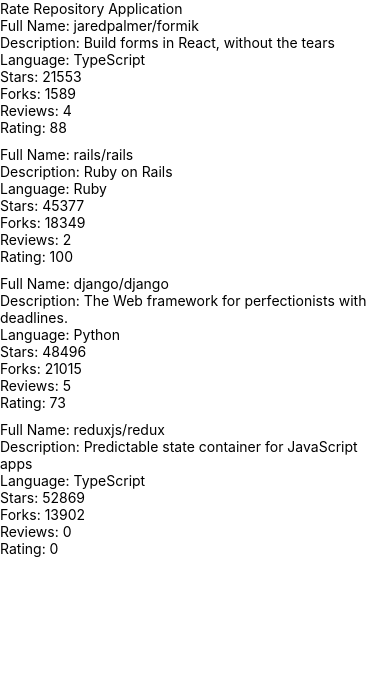
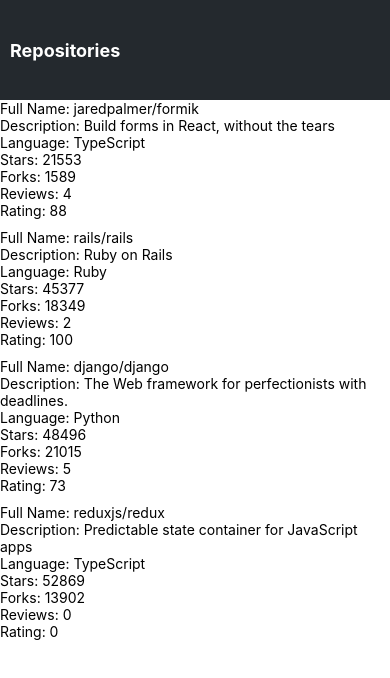
Before and after one commit to RedSquirrrel/FSO-Part10-rate-repository-app, a React Native app: screen / in a window 390 px wide. Shown: the top 678 px of the page. Built offline with nearby package versions, Linux system fonts and the light colour scheme.

Commit message:
ex: 10.4

```diff
--- /dev/null
+++ b/src/components/AppBar.jsx
@@ -0,0 +1,25 @@
+import Constants from "expo-constants";
+import { View, StyleSheet } from "react-native";
+import AppBarrTab from "./AppBarTab";
+import theme from "../theme";
+
+const styles = StyleSheet.create({
+  container: {
+    paddingTop: Constants.statusBarHeight,
+    backgroundColor: theme.backgrounds.navigationBg,
+    height: 100,
+    display: "flex",
+
+    justifyContent: "center",
+  },
+});
+
+const AppBar = () => {
+  return (
+    <View style={styles.container}>
+      <AppBarrTab label="Repositories" />
+    </View>
+  );
+};
+
+export default AppBar;
--- /dev/null
+++ b/src/components/AppBarTab.jsx
@@ -0,0 +1,20 @@
+import { Pressable, StyleSheet } from "react-native";
+import Text from "./Text";
+
+const AppBarrTab = ({ label }) => {
+  const styles = StyleSheet.create({
+    navText: {
+      padding: 10,
+    },
+  });
+
+  return (
+    <Pressable onPress={() => console.log("Pressable")}>
+      <Text fontWeight="bold" color="navigation" fontSize="navFontSize" style={styles.navText}>
+        {label}
+      </Text>
+    </Pressable>
+  );
+};
+
+export default AppBarrTab;
--- a/src/components/Main.jsx
+++ b/src/components/Main.jsx
@@ -1,10 +1,9 @@
-import Constants from "expo-constants";
-import { Text, StyleSheet, View } from "react-native";
+import { StyleSheet, View } from "react-native";
 import RepositoryList from "./RepositoryList";
+import AppBar from "./AppBar";
 
 const styles = StyleSheet.create({
   container: {
-    marginTop: Constants.statusBarHeight,
     flexGrow: 1,
     flexShrink: 1,
   },
@@ -13,7 +12,7 @@
 const Main = () => {
   return (
     <View style={styles.container}>
-      <Text>Rate Repository Application</Text>
+      <AppBar />
       <RepositoryList />
     </View>
   );
--- /dev/null
+++ b/src/components/Text.jsx
@@ -0,0 +1,46 @@
+import { Text as NativeText, StyleSheet } from "react-native";
+import theme from "../theme";
+
+const styles = StyleSheet.create({
+  text: {
+    color: theme.colors.textPrimary,
+    fontSize: theme.fontSizes.body,
+    fontFamily: theme.fonts.main,
+    fontWeight: theme.fontWeights.normal,
+  },
+  colorTextSecondary: {
+    color: theme.colors.textSecondary,
+  },
+  colorPrimary: {
+    color: theme.colors.primary,
+  },
+  colorTextNavigation: {
+    color: theme.colors.textNavigation,
+  },
+  fontSizeSubheading: {
+    fontSize: theme.fontSizes.subheading,
+  },
+  fontSizeNavigation: {
+    fontSize: theme.fontSizes.navigation,
+  },
+  fontWeightBold: {
+    fontWeight: theme.fontWeights.bold,
+  },
+});
+
+const Text = ({ color, fontSize, fontWeight, style, ...props }) => {
+  const textStyle = [
+    styles.text,
+    color === "textSecondary" && styles.colorTextSecondary,
+    color === "primary" && styles.colorPrimary,
+    color === "navigation" && styles.colorTextNavigation,
+    fontSize === "subheading" && styles.fontSizeSubheading,
+    fontSize === "navFontSize" && styles.fontSizeNavigation,
+    fontWeight === "bold" && styles.fontWeightBold,
+    style,
+  ];
+
+  return <NativeText style={textStyle} {...props} />;
+};
+
+export default Text;
--- /dev/null
+++ b/src/theme.js
@@ -0,0 +1,25 @@
+const theme = {
+  colors: {
+    textPrimary: "#24292e",
+    textSecondary: "#586069",
+    textNavigation: "#fff",
+    primary: "#0366d6",
+  },
+  backgrounds: {
+    navigationBg: "#24292e",
+  },
+  fontSizes: {
+    body: 14,
+    subheading: 16,
+    navigation: 18,
+  },
+  fonts: {
+    main: "System",
+  },
+  fontWeights: {
+    normal: "400",
+    bold: "700",
+  },
+};
+
+export default theme;
```
Also changed, not shown: 1 other file (tests, documents, lock files or other folders).
